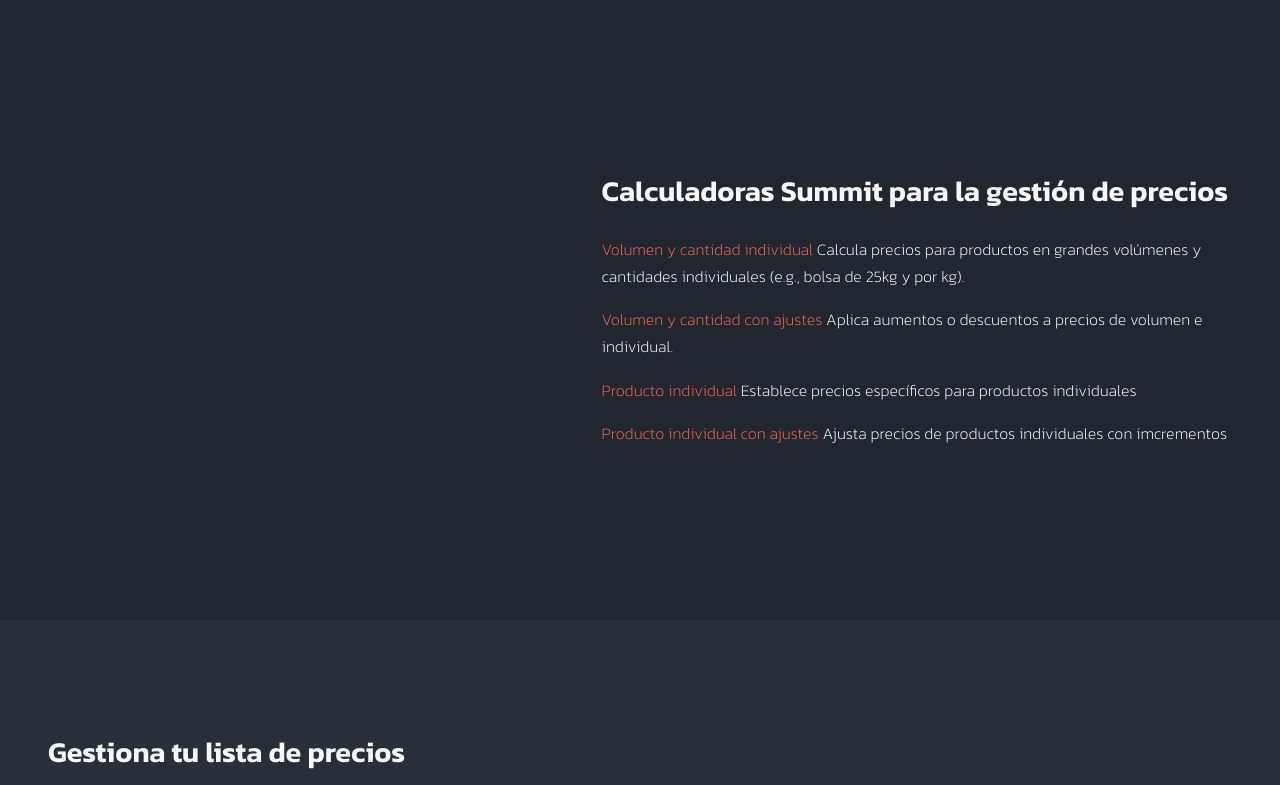
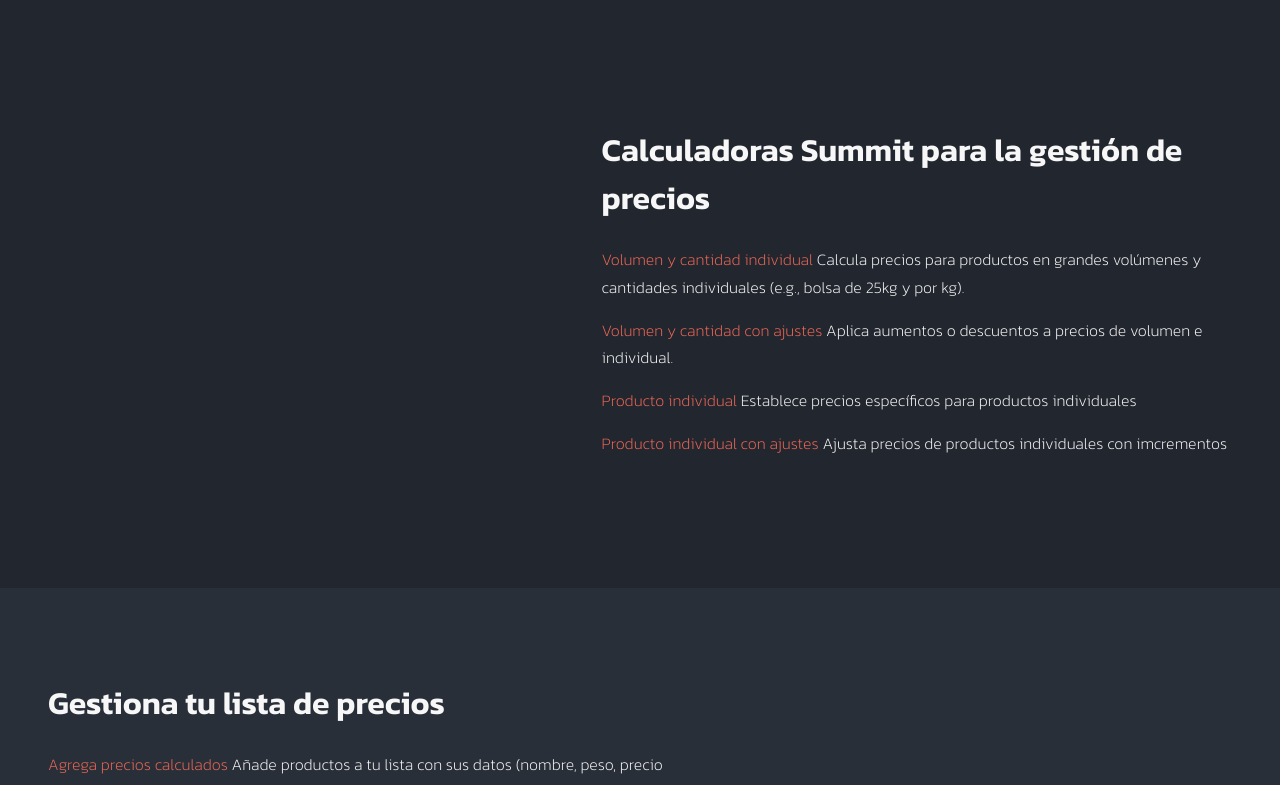
Before and after one commit to AriasFederico/summit., a React (Vite) app: page / in a window 1280 px wide. Shown: the part 1120-1905 px from the top of the page. Built offline with nearby package versions, Linux system fonts and the light colour scheme.

Commit message:
sacando el margin a los banners

```diff
--- a/src/pages/Home/components/BannersHome/BannersHome.css
+++ b/src/pages/Home/components/BannersHome/BannersHome.css
@@ -41,6 +41,7 @@
 
 .title-paragraph-banners {
   font-weight: 600;
+  font-size: 1.9rem;
 }
 
 
@@ -58,6 +59,7 @@
 
   .banner-bannershome {
     width: 40%;
+    margin: 0;
   }
 }
 
@@ -71,7 +73,7 @@
   }
 
   .title-paragraph-banners{
-    font-size: 1.8rem;
+    font-size: 2rem;
   }
 
 }
```
